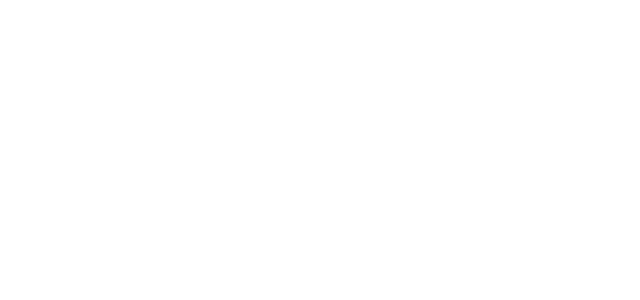
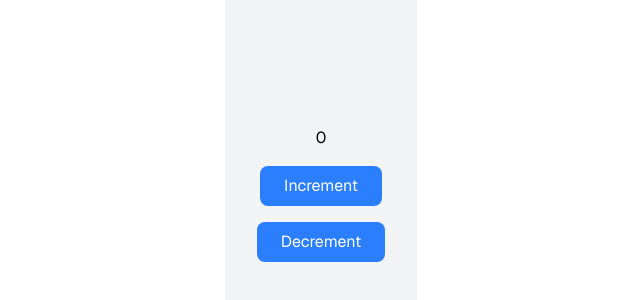
Before and after one commit to Rajender-01/next-js-exp, a Next.js app: page / in a window 1280 px wide. Shown: the part 370-670 px from the top of the page, without its empty margins (319-959 px from the left). Built offline with nearby package versions, Linux system fonts and the light colour scheme.

Commit message:
Installation of mobx stage management lib and counter example

```diff
--- a/package.json
+++ b/package.json
@@ -9,6 +9,8 @@
     "lint": "next lint"
   },
   "dependencies": {
+    "mobx": "^6.15.0",
+    "mobx-react-lite": "^4.1.1",
     "next": "16.0.3",
     "react": "^19.2.0",
     "react-dom": "^19.2.0",
--- a/src/app/page.tsx
+++ b/src/app/page.tsx
@@ -1,7 +1,9 @@
+import Counter from "@/components/Counter";
 export default function Home() {
   return (
     <div className="grid text-white grid-rows-[20px_1fr_20px] items-center justify-items-center min-h-screen p-8 pb-20 gap-16 sm:p-20 font-[family-name:var(--font-geist-sans)]">
       Next Js Learning
+      <Counter />
     </div>
   );
 }
--- /dev/null
+++ b/src/components/Counter.js
@@ -0,0 +1,25 @@
+"use client";
+import { counterStore } from "../stores/CounterStore";
+import { observer } from "mobx-react-lite";
+
+const Counter = observer(() => {
+  return (
+    <div className="flex flex-col items-center justify-center h-screen bg-gray-100 gap-4 p-8 text-black">
+      <h1>{counterStore.count}</h1>
+      <button
+        onClick={counterStore.increment}
+        className="px-6 py-2 bg-blue-500 text-white rounded-lg hover:bg-blue-600 focus:outline-none focus:ring-2 focus:ring-blue-500 focus:ring-offset-2 transition-all"
+      >
+        Increment
+      </button>
+      <button
+        onClick={counterStore.decrement}
+        className="px-6 py-2 bg-blue-500 text-white rounded-lg hover:bg-blue-600 focus:outline-none focus:ring-2 focus:ring-blue-500 focus:ring-offset-2 transition-all"
+      >
+        Decrement
+      </button>
+    </div>
+  );
+});
+
+export default Counter;
--- /dev/null
+++ b/src/stores/CounterStore.js
@@ -0,0 +1,19 @@
+import { makeAutoObservable } from "mobx";
+
+class CounterStore {
+  count = 0;
+
+  constructor() {
+    makeAutoObservable(this);
+  }
+
+  increment = () => {
+    this.count++;
+  };
+
+  decrement = () => {
+    this.count--;
+  };
+}
+
+export const counterStore = new CounterStore();
```
Also changed, not shown: 1 other file (tests, documents, lock files or other folders).
